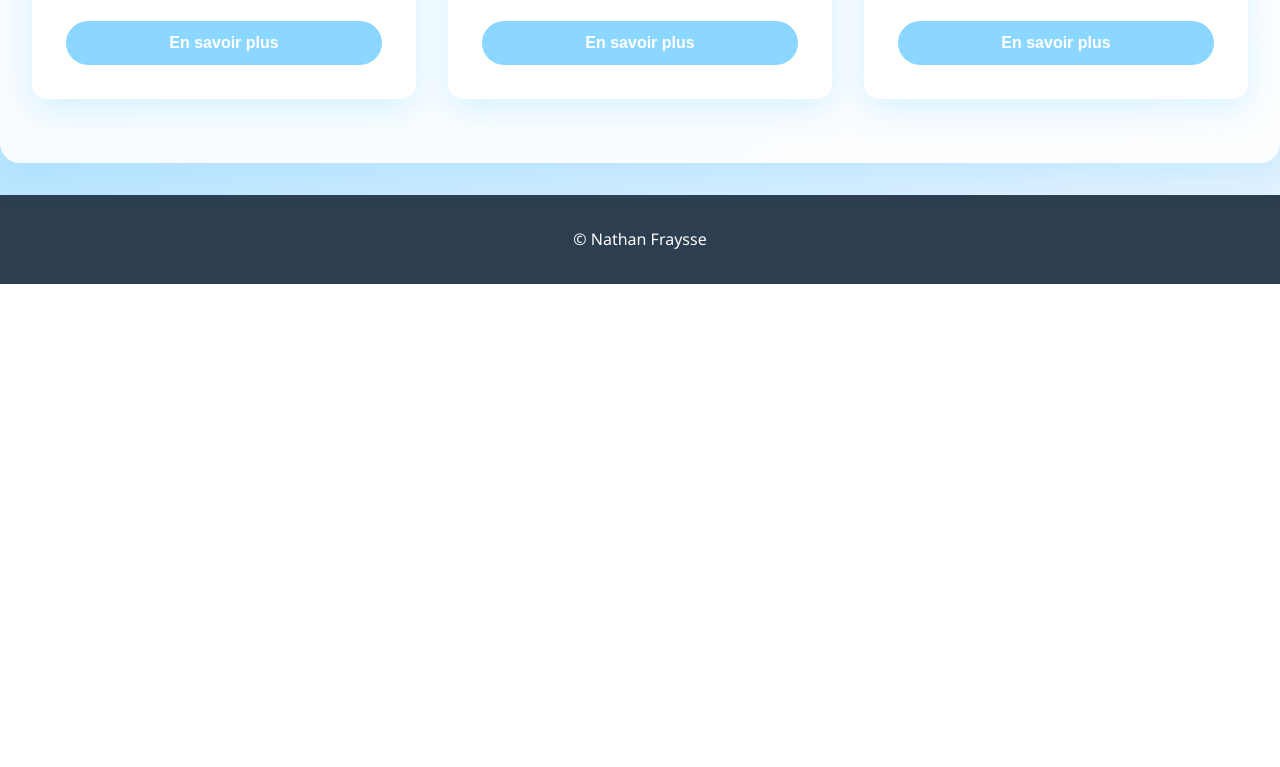
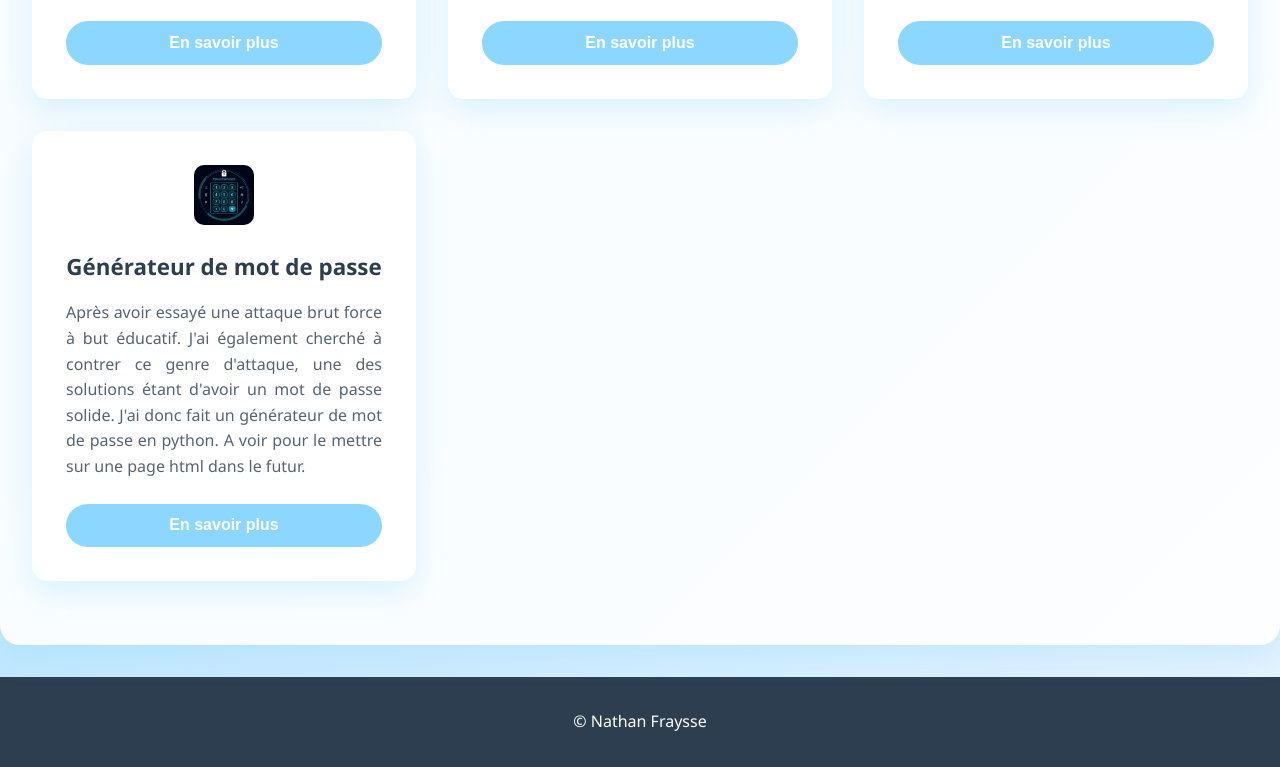
Before and after one commit to RedFoxou06/site, a plain HTML site: page projets.html in a window 1280 px wide. Shown: the part 1326-2093 px from the top of the page. Before the commit the page ends 1610 px from the top, so only its background shows below. Drawn offline with Linux system fonts and the light colour scheme.

Commit message:
ajout generateur de mdp

```diff
--- a/projets.html
+++ b/projets.html
@@ -72,12 +72,20 @@
             <a href="https://github.com/RedFoxou06/brut_force" target="_blank"><button>En savoir plus</button></a>
         </div>
 
-        <!-- Python brut force-->
+        <!-- Bomberman -->
         <div class="project-card bomberman">
             <img src="/img/logo_bomberman.jpg" alt="bomberman" id="logo_bomberman">
             <h3>Bomberman</h3>
             <p>Nous avons codé en cours un bomberman avec JavaFX et SceneBuilder. Il ne s'agit que de l'affichage du plateau, avec le personnage et des ennemis ainsi que de l'explosion des bombes. Il nous sera demandé cette année de l'améliorer et le finir. </p>
             <a href="https://github.com/RedFoxou06/Bomberman" target="_blank"><button>En savoir plus</button></a>
+        </div>
+
+        <!-- Generateur de mdp -->
+        <div class="project-card generateur_mdp">
+            <img src="/img/logo_generateur_mdp.png" alt="generateur_mdp" id="logo_generateur_mdp">
+            <h3>Générateur de mot de passe</h3>
+            <p>Après avoir essayé une attaque brut force à but éducatif. J'ai également cherché à contrer ce genre d'attaque, une des solutions étant d'avoir un mot de passe solide. J'ai donc fait un générateur de mot de passe en python. A voir pour le mettre sur une page html dans le futur.</p>
+            <a href="https://github.com/RedFoxou06/generateur_mdp" target="_blank"><button>En savoir plus</button></a>
         </div>
     </div>
 </section>
```
Also changed, not shown: img/logo_generateur_mdp.png (added).
